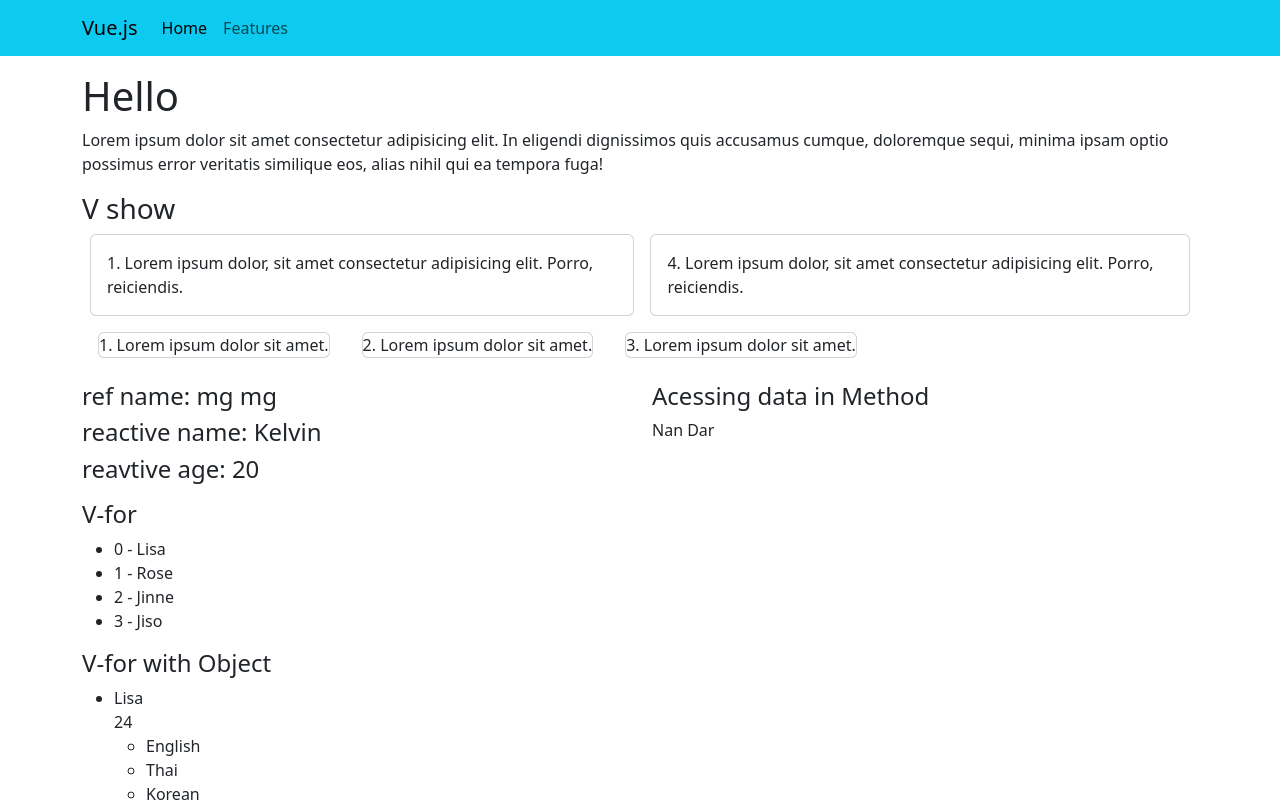
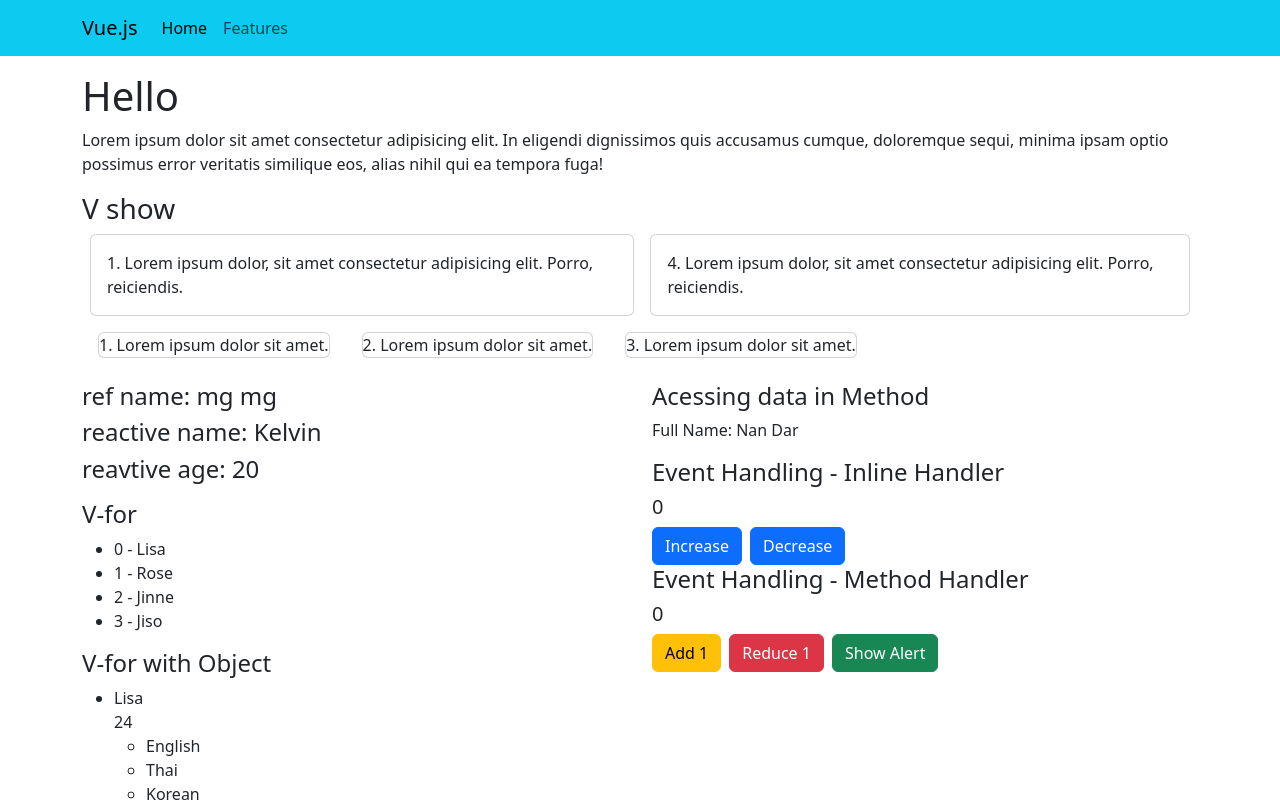
Before and after one commit to nandar510217/vue-app, a Vue app: page / in a window 1280 px wide. Shown: the top 802 px of the page. Built offline with nearby package versions, Linux system fonts and the light colour scheme.

Commit message:
event handling- inline handler and method handler

```diff
--- a/src/App.vue
+++ b/src/App.vue
@@ -94,9 +94,22 @@
         </template>
         </ul>
       </div>
+
       <div class="col-md-6">
         <h4>Acessing data in Method</h4>
-        <p>{{ fullName() }}</p>
+        <p>Full Name: {{ fullName() }}</p>
+
+        <h4>Event Handling - Inline Handler</h4>
+        <h5>{{ count }}</h5>
+        <button class="btn btn-primary me-2" @click="count++">Increase</button>
+        <button class="btn btn-primary" @click="count--">Decrease</button>
+
+        <h4>Event Handling - Method Handler</h4>
+        <h5>{{ number }}</h5>
+        <button class="btn btn-warning me-2" @click="add()">Add 1</button>
+        <button class="btn btn-danger me-2" @click="reduce()">Reduce 1</button>
+        <button class="btn btn-success me-2" @click="showAlert()">Show Alert</button>
+
       </div>
     </div>
 
@@ -143,11 +156,25 @@
       ])
 
       //Accessing data in Method
-      const firstName = 'Nan'
-      const lastName = 'Dar'
+      const firstName = ref('Nan')
+      const lastName = ref('Dar')
       const fullName = () => {
         // return firstName+ ' ' + lastName;  (or)
-        return `${firstName} ${lastName}`
+        return `${firstName.value} ${lastName.value}`
+      }
+
+      //Event Handling - Inline Handler
+      const count = ref(0)
+      //Event Handling - Method Handler
+      const number = ref(0)
+      const add = () => {
+        number.value++;
+      }
+      const reduce = () => {
+        number.value--;
+      }
+      const showAlert = () => {
+        alert('Alert function in js')
       }
 
 
```
